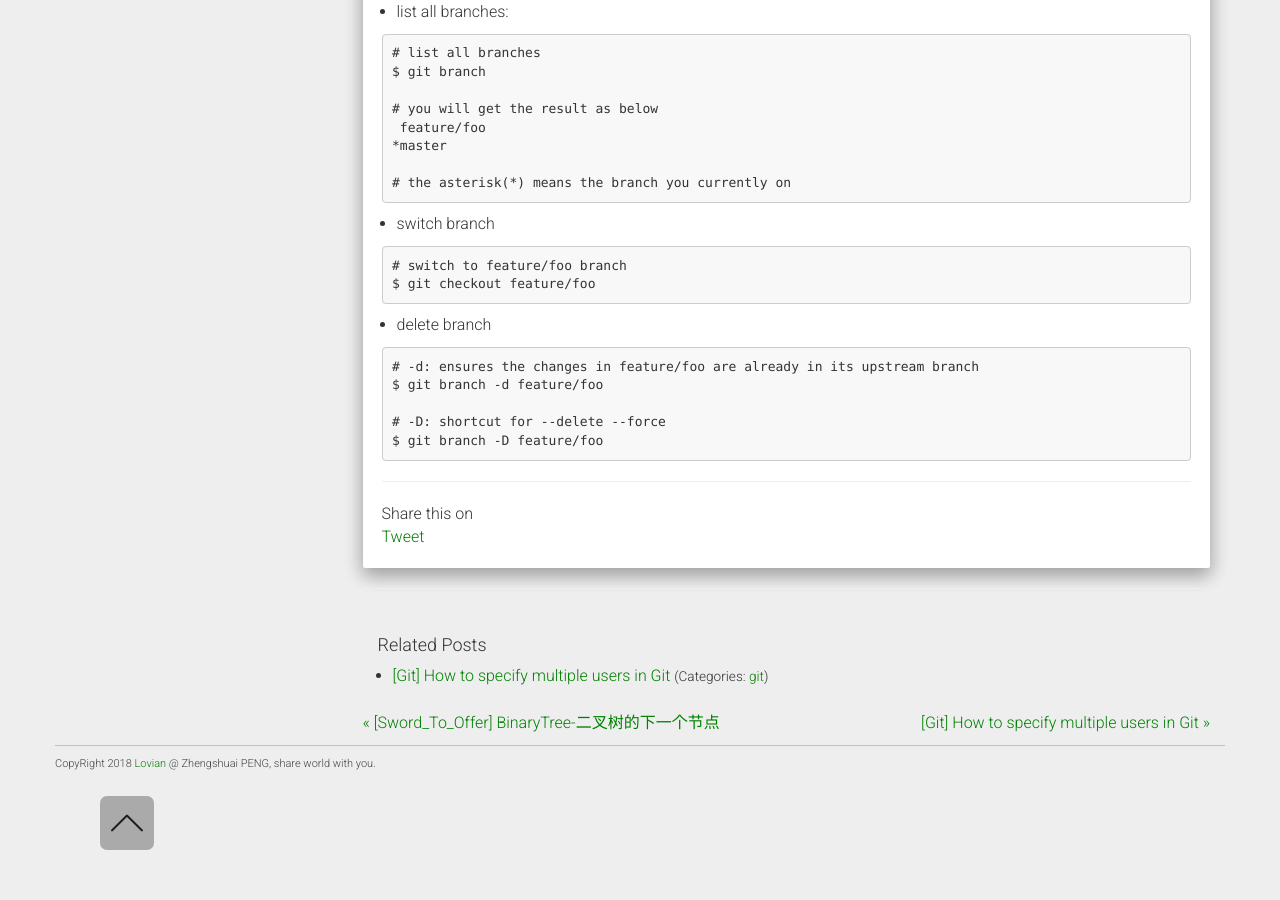
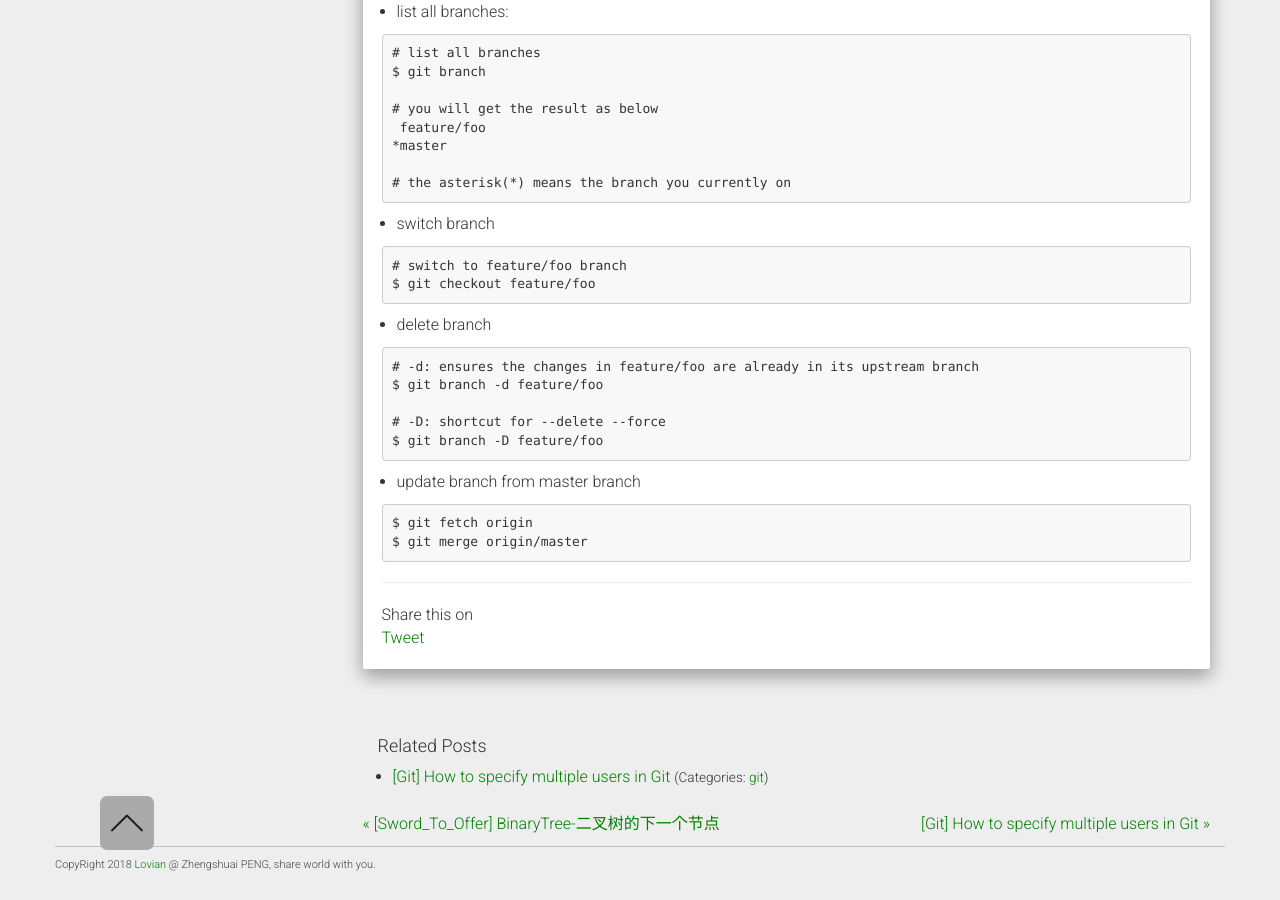
Before and after one commit to ZhengshuaiPENG/zhengshuaipeng.github.io, a Jekyll site: the page built from _posts/2018/06/2018-06-04-git-development-workflow.md, in a window 1280 px wide and 900 px high, scrolled down 2227 px. Built offline with Jekyll 4.4.1, drawn with Linux system fonts in a browser that asks for light colours; nearby versions of some CDN libraries; comment, search, counter and statistics services are not loaded.

Commit message:
add git update branch in git dev workflow

````diff
--- a/_posts/2018/06/2018-06-04-git-development-workflow.md
+++ b/_posts/2018/06/2018-06-04-git-development-workflow.md
@@ -139,3 +139,10 @@ $ git branch -d feature/foo
 # -D: shortcut for --delete --force
 $ git branch -D feature/foo
 ```
+
+- update branch from master branch
+
+```
+$ git fetch origin
+$ git merge origin/master
+```
````
